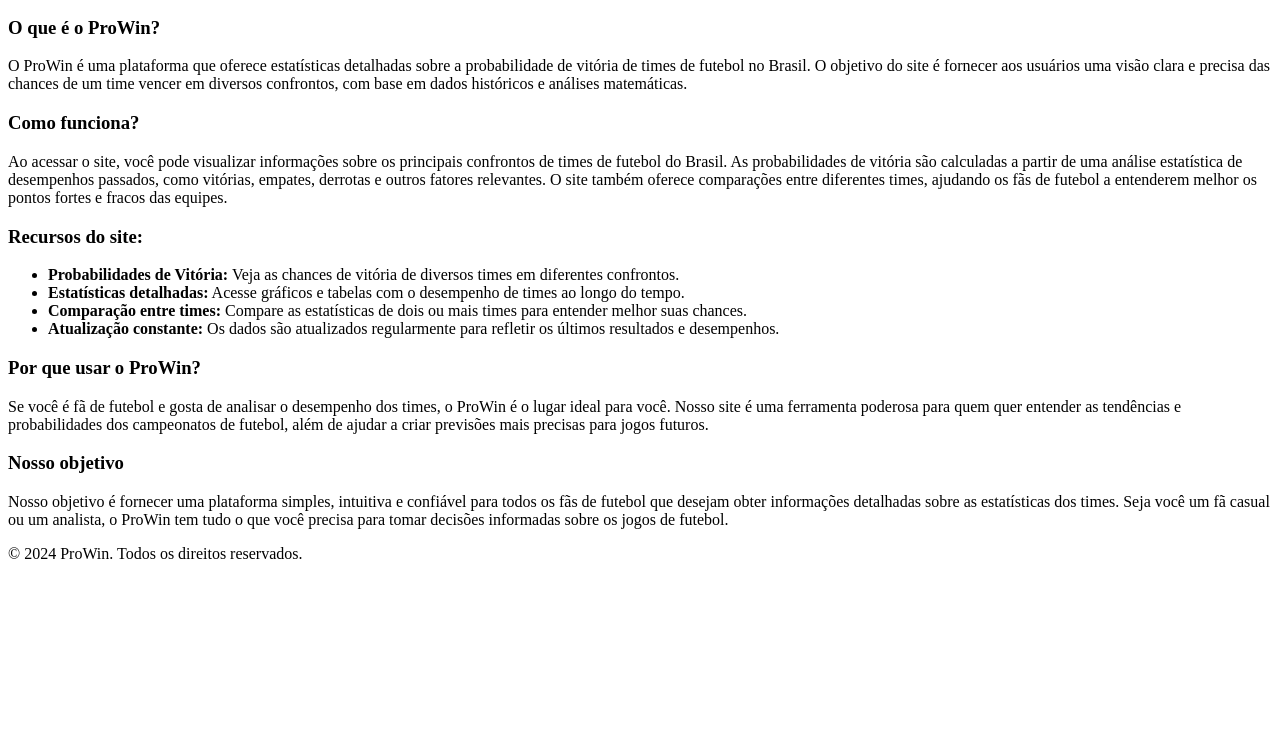
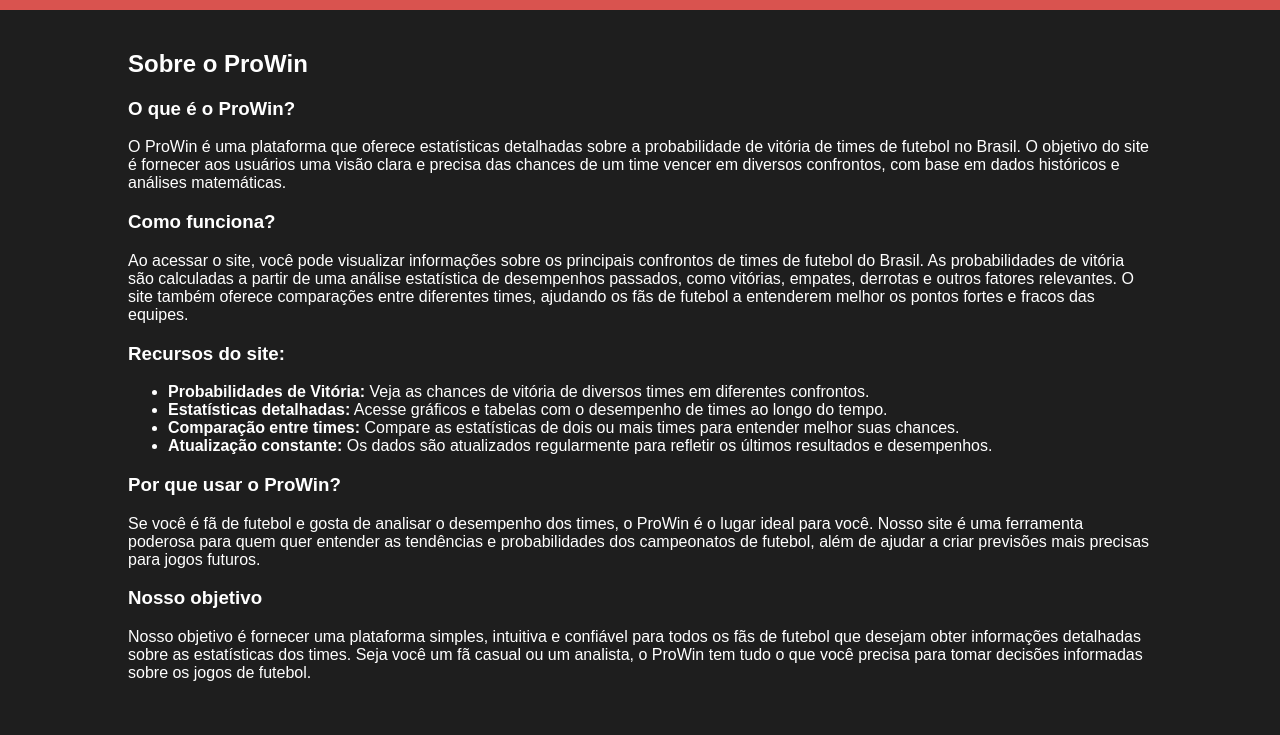
Before and after one commit to LeonardoROS524/LeonardoROS, a plain HTML site: page sobre.html in a window 1280 px wide. Shown: the part 148-883 px from the top of the page. Before the commit the page ends 800 px from the top, so only its background shows below. Drawn offline with Linux system fonts and the light colour scheme; the site is published under a folder, as on GitHub Pages, so addresses that start at the root find nothing; a script that the page names is missing.

Commit message:
Update sobre.html

```diff
--- a/sobre.html
+++ b/sobre.html
@@ -4,7 +4,7 @@
     <meta charset="UTF-8">
     <meta name="viewport" content="width=device-width, initial-scale=1.0">
     <title>Pro Win - Sobre</title>
-    <link rel="stylesheet" href="/fsdf/css/styles.css">
+    <link rel="stylesheet" href="./fsdf/css/styles.css">
 </head>
 <body>
     <header>
```
